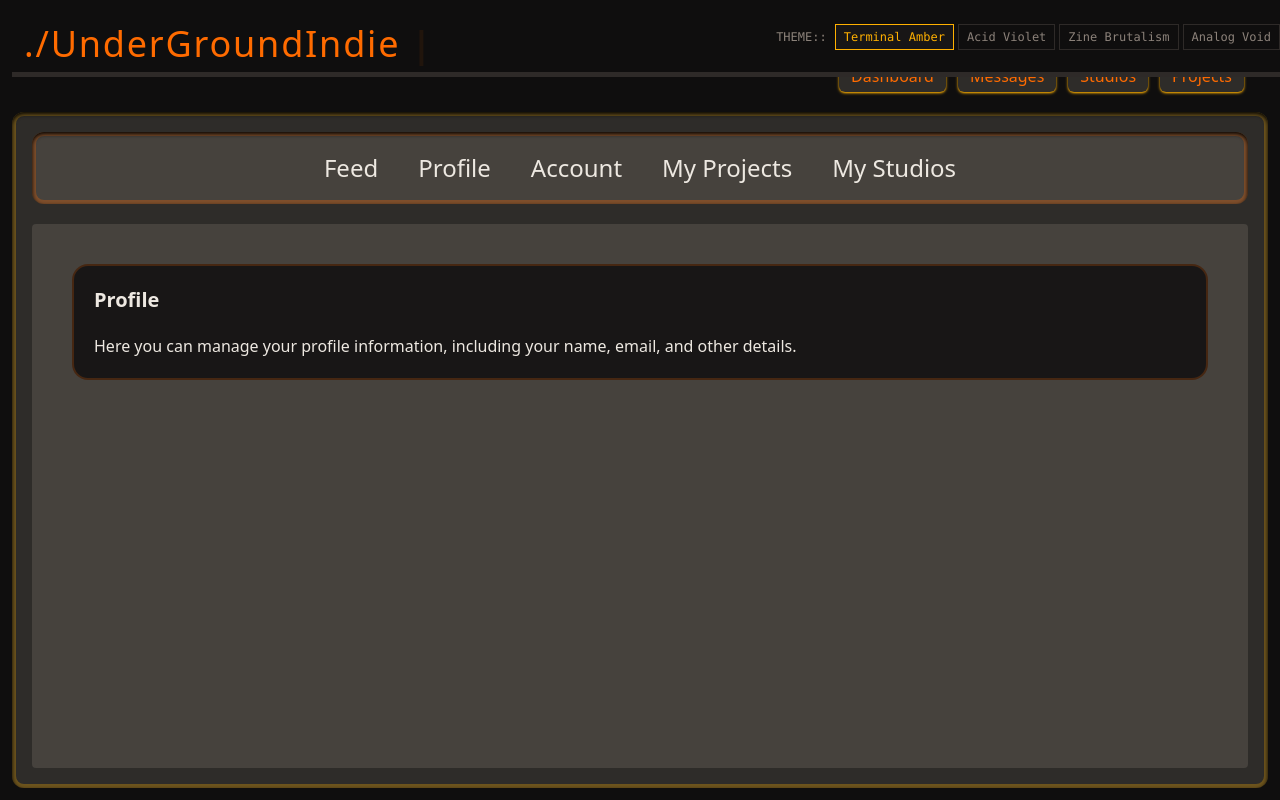
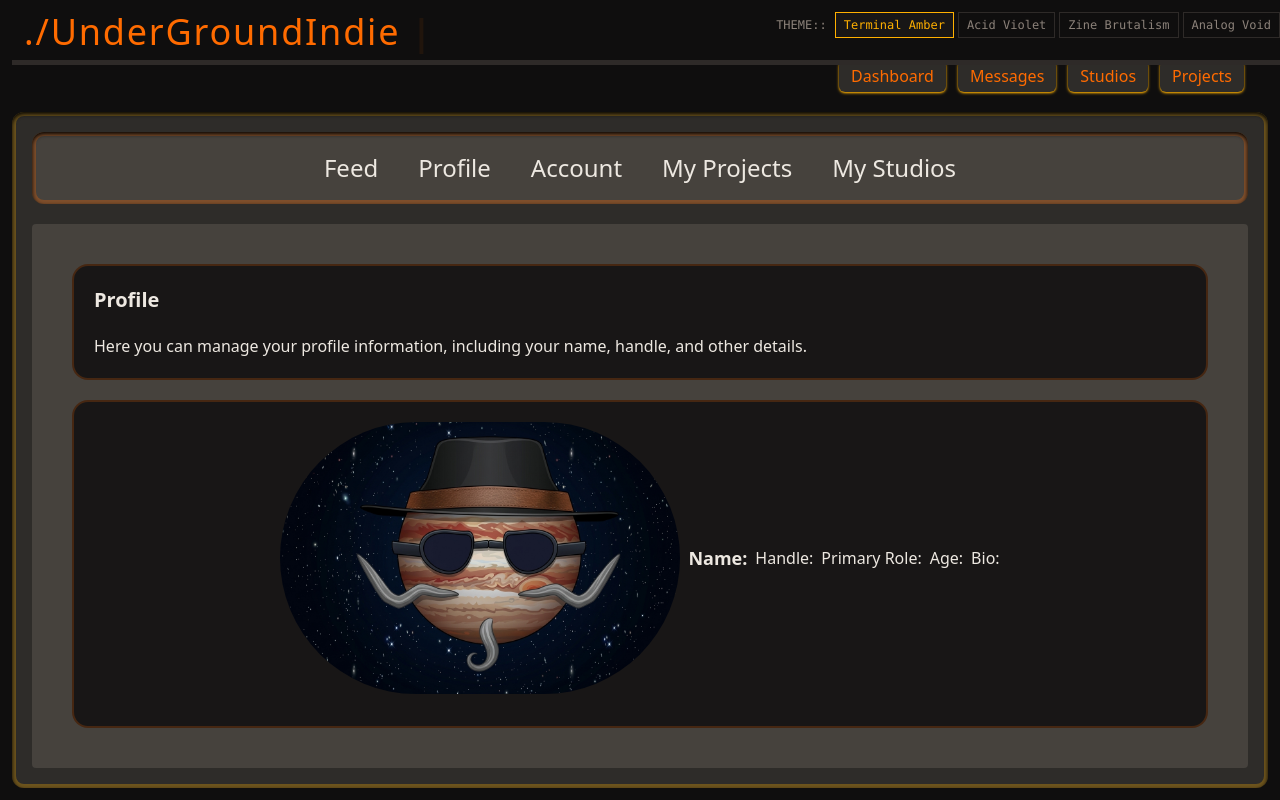
Before and after one commit to MattyMeans19/undergroundindie, a Next.js app: page /dashboard/profile in a window 1280 px wide. Built offline with nearby package versions, Linux system fonts and the light colour scheme.

Commit message:
Feed UI/UX layout finalized, began UI/UX layout for Profile editing

```diff
--- a/app/(User)/dashboard/page.tsx
+++ b/app/(User)/dashboard/page.tsx
@@ -16,14 +16,14 @@ export default function Dashboard(){
 
     console.log(accountInfo)
     return(
-        <div className="bg-app-bg flex flex-col gap-5 min-h-screen min-w-screen lg:p-3">
+        <div className="bg-app-bg flex flex-col gap-5 min-h-screen max-w-screen lg:p-3">
             <Header />
             <NavBar />
             <div className="contentWindow">
                 <DashboardNav />
                 <div className="displayWindow overflow-y-scroll inner-scrollbar">
                     <div className="contentCard mb-10">
-                        <h2 className="text-xl font-bold text-app-text">Welcome, {accountInfo.fName}!</h2>
+                        <h2 className="text-xl font-bold text-app-text">Welcome, {accountInfo.userName}!</h2>
                         <p className="text-app-text">This is your dashboard. Here you can manage your account, view your projects and studios, and access other features.</p>
                         <p className="text-app-text">You will also find your main feed on this page.</p>
                     </div>
--- a/app/(User)/dashboard/profile/page.tsx
+++ b/app/(User)/dashboard/profile/page.tsx
@@ -1,18 +1,39 @@
+'use client'
 import DashboardNav from "@/components/DashboardNav"
 import Header from "@/components/Header"
 import NavBar from "@/components/NavBar"
+import Image from "next/image"
+import { AccountInfo } from "@/lib/definitions"
+import { getAccountInfo } from "@/lib/test-data/user-data"
+import MRJupiter from "@/lib/test-data/Mr_Jupiter.png"
+import { useEffect, useState } from "react"
 
 export default function Profile(){
+        const [accountInfo, setAccountInfo] = useState<AccountInfo>(getAccountInfo)
+
+        useEffect(() => {
+            setAccountInfo(getAccountInfo());
+        }, []);
     return(
         <div className="bg-app-bg flex flex-col gap-5 min-h-screen min-w-screen lg:p-3">
             <Header />
             <NavBar />
             <div className="contentWindow">
                 <DashboardNav />
-                <div className="displayWindow overflow-y-scroll inner-scrollbar">
+                <div className="displayWindow overflow-y-scroll inner-scrollbar flex flex-col gap-5">
                     <div className="contentCard">
                         <h2 className="text-xl font-bold text-app-text">Profile</h2>
-                        <p className="text-app-text">Here you can manage your profile information, including your name, email, and other details.</p>
+                        <p className="text-app-text">Here you can manage your profile information, including your name, handle, and other details.</p>
+                    </div>
+                    <div className="grow contentCard">
+                        <div className="flex gap-2 items-center justify-center">
+                            <Image src={MRJupiter} width={400} height={400} alt="Profile Picture" className="rounded-full" />
+                            <h3 className="text-lg font-semibold text-app-text">Name: {accountInfo.fName} {accountInfo.lName}</h3>
+                            <p className="text-app-text">Handle: {accountInfo.userName}</p>
+                            <p className="text-app-text">Primary Role: {accountInfo.primaryRole}</p>
+                            <p className="text-app-text">Age: {accountInfo.age}</p>
+                            <p className="text-app-text">Bio: {accountInfo.bio}</p>
+                        </div>
                     </div>
                 </div>
             </div>
--- a/app/globals.css
+++ b/app/globals.css
@@ -89,10 +89,10 @@
   @apply grow rounded-xl bg-app-muted/25 inset-ring-4 inset-ring-app-accent/30 inset-shadow-sm inset-shadow-black flex flex-col gap-5 p-5;
 }
 .optionsWindow{
-  @apply min-h-full basis-1/6 flex flex-nowrap justify-center gap-10 bg-app-muted/25 rounded-xl inset-ring-4 inset-ring-app-secondary/30 inset-shadow-sm inset-shadow-black p-5;
+  @apply min-h-full basis-1/6 flex flex-nowrap justify-center gap-3 md:gap-10 bg-app-muted/25 rounded-xl inset-ring-4 inset-ring-app-secondary/30 inset-shadow-sm inset-shadow-black p-5;
 }
 .optionButton{
-  @apply md:text-2xl text-app-text hover:text-app-accent
+  @apply text-sm md:text-2xl text-app-text hover:text-app-accent
 }
 .displayWindow{
   @apply grow basis-5/6 bg-app-muted/25 rounded-sm p-10;
--- a/components/Feed.tsx
+++ b/components/Feed.tsx
@@ -1,14 +1,45 @@
 import {feedPosts} from "@/lib/test-data/dummy-data"
+import Image from "next/image"
 
 
 export default function Feed(){
     return(
         <div className="w-full flex flex-col gap-4">
             {feedPosts.map((post) => (
-                <div key={post.postId} className="bg-app-card text-app-text p-4 rounded-lg">
+                <div key={post.postId} className="bg-app-card text-app-text p-4 rounded-lg relative">
+                    <button className="absolute top-2 right-2 p-2 text-2xl rounded-full hover:bg-app-secondary/25 active:bg-app-secondary transition-colors duration-200">
+                        👍
+                    </button>
                     <p>{post.authorId} posted on {post.timestamp}</p>
                     <p>{post.content}</p>
                     <p>{post.likes} likes</p>
+                    {post.media.map((mediaItem) => (
+                        <div key={mediaItem.mediaId}>
+                            {mediaItem.type === "video" && (
+                                <video controls width="1920" height="1080" preload="none" className="w-[50%] h-[20vh] place-self-center object-cover rounded-lg">
+                                    <source src={mediaItem.url} type="video/mp4" />
+                                </video>
+                            )}
+                            {mediaItem.type === "image" && (
+                                <Image src={mediaItem.url} width={1920} height={1080} alt="Post media" className="w-[50%] h-[20vh] place-self-center rounded-lg" />
+                            )}
+                            {mediaItem.type === "audio" && (
+                                <audio controls className="w-[50%] h-[20vh] place-self-center rounded-lg">
+                                    <source src={mediaItem.url} type="audio/mpeg" />
+                                </audio>
+                            )}
+                            <div className="mt-2 contentWindow">
+                                <p className="font-semibold underline text-center text-xl">Comments:</p>
+                                {post.comments.map((comment) => (
+                                    <div key={comment.commentId} className="bg-app-card text-app-text p-2 rounded-lg mt-2">
+                                        <p>{comment.authorId} commented on {comment.timestamp}</p>
+                                        <p>{comment.content}</p>
+                                    </div>
+                                ))}
+                            </div>
+
+                        </div>
+                    ))}
                 </div>
             ))}
         </div>
--- a/components/Header.tsx
+++ b/components/Header.tsx
@@ -2,7 +2,7 @@ import { ThemeSwitcher } from "@/components/ThemeSwitcher";
 
 export default function Header(){
     return(
-    <div className="flex flex-col bg-app-bg md:flex-nowrap md:flex-row md:justify-between md:gap-2 w-full h-[15vh] md:h-[5vh] pb-3 md:pb-15 border-b-5 border-app-border fixed">
+    <div className="flex flex-col bg-app-bg md:flex-nowrap md:flex-row md:justify-between md:gap-2 w-full h-[15vh] md:h-[5vh] pb-3 md:pb-15 border-b-5 border-app-border fixed top-0 z-10">
       <h1 className="text-2xl text-center md:text-start md:text-4xl text-nowrap lg:tracking-wider p-3 h-fit text-app-secondary -mb-2">./UnderGroundIndie <strong className="animate-ping">|</strong></h1>
       <div className="flex justify-center w-full lg:w-fit lg:items-end lg:justify-end content-center gap-2 p-3 h-fit -mb-2">
         <ThemeSwitcher />
--- a/lib/test-data/dummy-data.tsx
+++ b/lib/test-data/dummy-data.tsx
@@ -20,7 +20,11 @@ export const feedPosts= [
         "timestamp": "2026-08-02T15:10:05Z"
       }
     ],
-    "media": []
+    "media": [{
+      "mediaId": "media-201",
+      "type": "video",
+      "url": "https://commondatastorage.googleapis.com/gtv-videos-bucket/sample/BigBuckBunny.mp4"
+    }]
   },
   {
     "postId": "post-102",
@@ -36,15 +40,23 @@ export const feedPosts= [
         "timestamp": "2026-08-01T09:40:00Z"
       }
     ],
-    "media": []
+    "media": [{
+      "mediaId": "media-202",
+      "type": "image",
+      "url": ""
+    }]
   },
   {
     "postId": "post-103",
     "authorId": "user-5541",
-    "content": "Anyone have recommendations for light setup gear or custom desktop builds? Planning a station refresh soon.",
+    "content": "Made some progress on the audio processing module. Still need to optimize the filters, but it's getting there.",
     "timestamp": "2026-07-31T18:20:00Z",
     "likes": 7,
     "comments": [],
-    "media": []
+    "media": [{
+      "mediaId": "media-203",
+      "type": "audio",
+      "url": ""
+    }]
   }
 ]
```
Also changed, not shown: lib/test-data/Mr_Jupiter.png (added).
